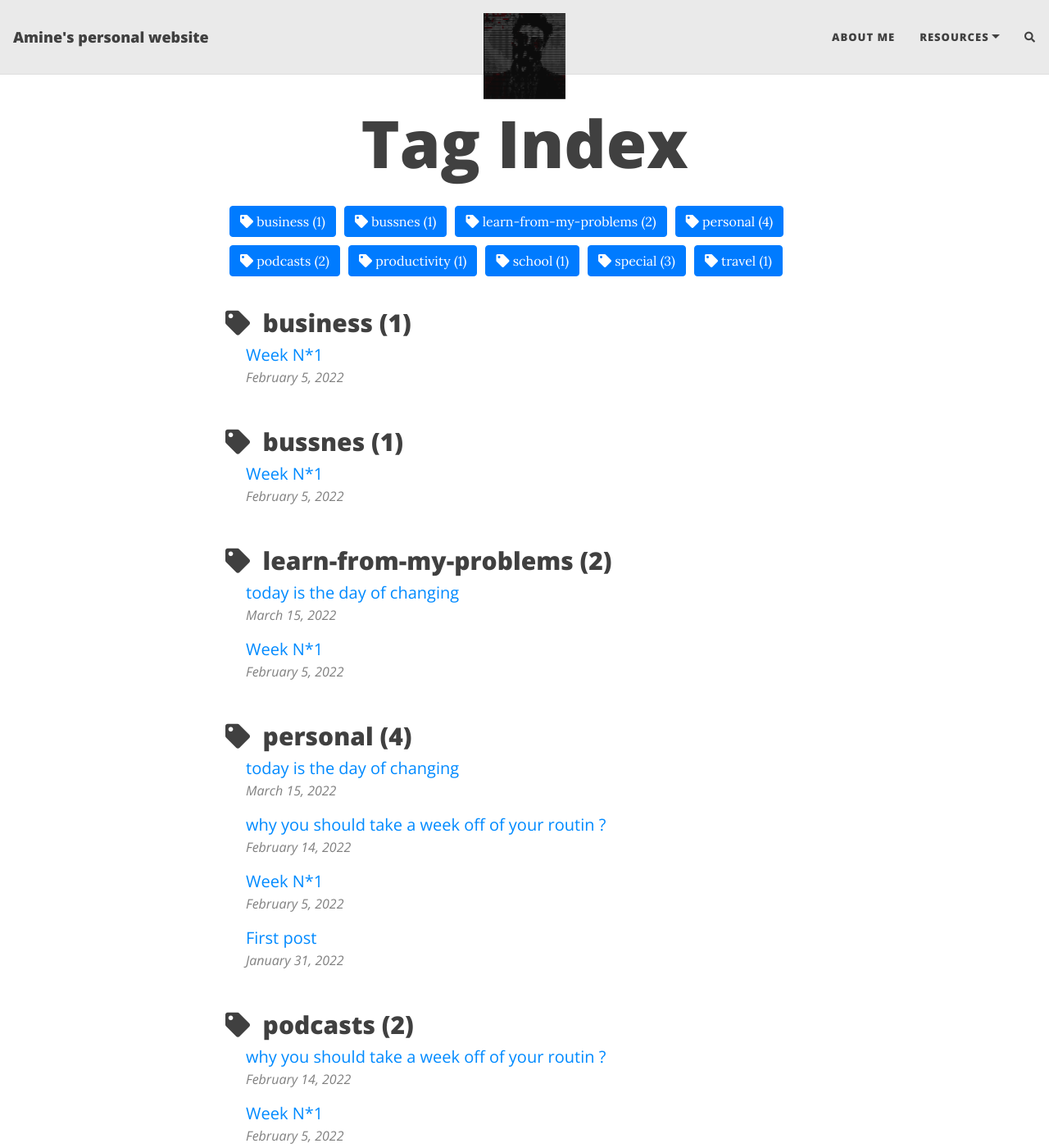
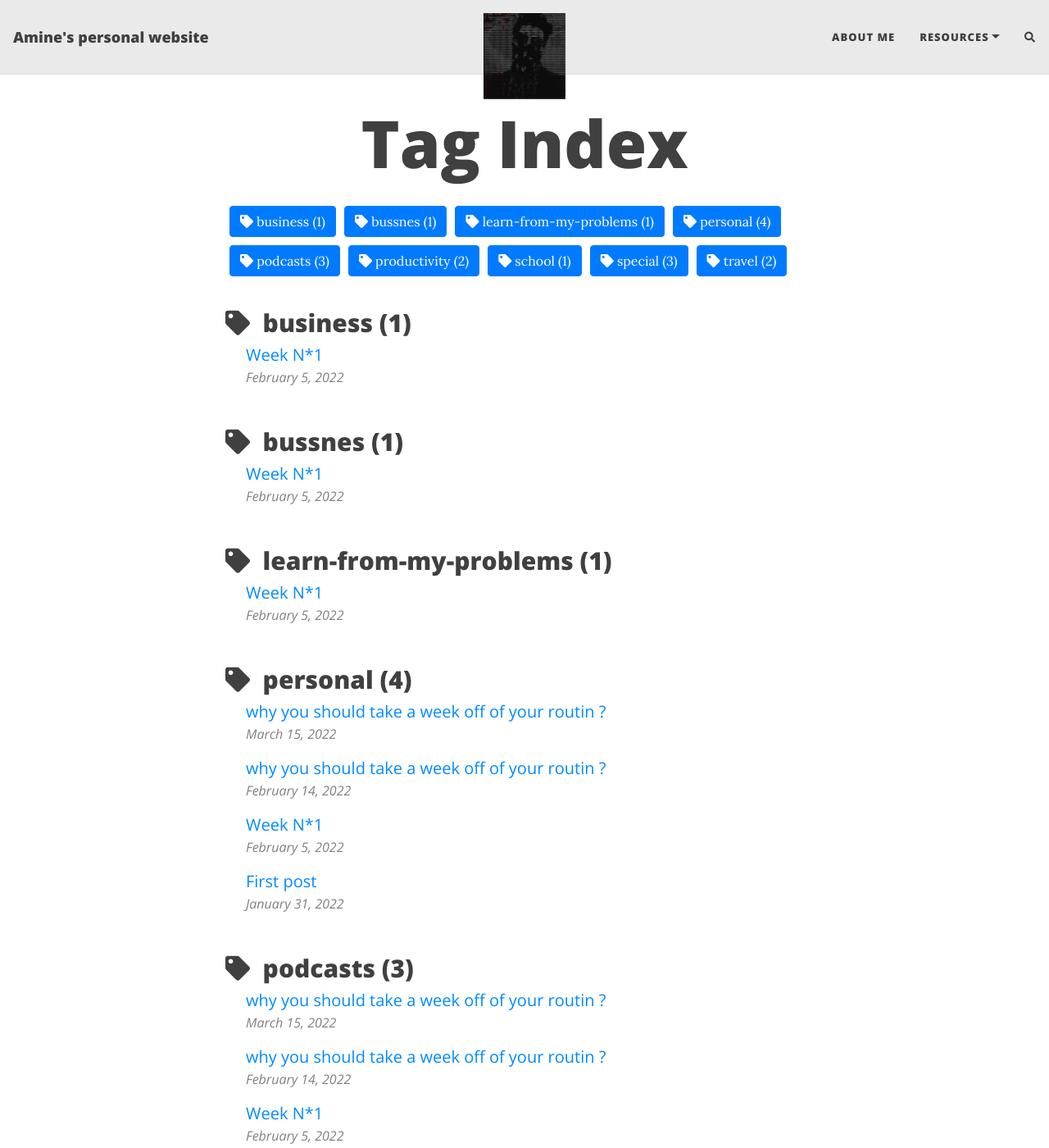
Before and after one commit to Network-Squad/Network-Squad.github.io, a Jekyll site: the page built from tags.html, in a window 1280 px wide and 1400 px high. Shown: the whole window at 82% size. Built offline with Jekyll 4.4.1, drawn with Linux system fonts in a browser that asks for light colours; nearby versions of some CDN libraries; comment, search, counter and statistics services are not loaded; part of the change alters nothing that is shown; some of the changed text lies outside the part shown.

```diff
--- a/_posts/2022-03-15-Time-to-change.md
+++ b/_posts/2022-03-15-Time-to-change.md
@@ -1,48 +1,90 @@
 ---
 layout: post
-title: today is the day of changing
-tags: [personal, special, learn-from-my-problems]
-thumbnail-img: https://i.pinimg.com/236x/2d/f0/72/2df072f9db21c4b4a664a2823281018d.jpg
-cover-img: "https://i.pinimg.com/236x/27/e0/bd/27e0bde2c072c33f6ad1af29d0344fb2.jpg"
+title: why you should take a week off of your routin ?
+tags: [travel, productivity , personal, podcasts , special]
+thumbnail-img: https://i.postimg.cc/7Ym5t785/Whats-App-Image-2022-02-14-at-18-23-17-6.jpg
+cover-img: "https://i.postimg.cc/y84b5Jmz/Whats-App-Image-2022-02-14-at-18-23-17-2.jpg"
 ---
 
-Hi friends
-expetion blog
+<span style="background-color: #C6BF9C;">**why you should take a week off**</span>  ; leave your life behind and travel with familly /friends/ solo to a village/places ;live a simple life for a week ; then come back to ur life and hustle
 
-im ashamed of my self ; while im sitting here and typing this my foggy thoughts , i made mistakes , i feel like im giving up on my dreams , i just want to have fun doing absolotly nothing to do with my dream ; i want to be confotobale and happy ; but thats wrong ; im really afraid of taking risk and doing stuff ; cuz of that pain after u do shit ton of work and failled that feer of failling makes me delay my dream ; and just live as it is ; watching yt videos waisting shit ton of time ; ican see the vision but i should remmember that the fucking pain is fun ; confotbale its the real pain ; do pain stuff ; keep fucking trying dont ever quite ; enjoy that fucking pain ; cuz someone out there in this world choose the pain over confort and gain adventege over u ; pain not over until u acheive ur dream ; step ABZ ; the goal Z ; the first step A , the second step B <
+Hi friends,
+
+I hope you had a wonderful weekend. How’s the weather where you are? Unfortunately, over here, it went from warm temperatures to ice cold 🥶
+
+Did you learned somthing last week ? I traveled with ma familly and i was nervous asf ; meeting familly and i dont know how to talk propaly anyway i learned stuff along the way
+
+## Study - School 📚
+How to use anki ? [fich write down the questions and answers in the other side and test ur self over time to memorize them]
+How to enjoy study ? [use colores and techniqs and study group]
+How to stay focused ? [pomodoro]
+How to take care of school materials ? [group to study with and ]
+
+I prepared a map full of topics that i will have at the exam , with some tips , but im still working on it , to eventely start before the end of this month
+
++ Everyday 2h (using pomodoro techniq) of revising school material of that day
+[the begining always hard ABZ]
+## Lessons from the travel 🗻👏
+![](../assets/img/2022-02-14-why-you-should-take-a-week-off/2022-02-14-why-you-should-take-a-week-off0.png)
+![](../assets/img/2022-02-14-why-you-should-take-a-week-off/2022-02-14-why-you-should-take-a-week-off1.png)
+
+Good view and air ; its kinda cold in there because of the snow in the mountains so wear smth thic
+
++ Dont eat stuff at "autoroute"
+	- expensive
+	- bad food
+*i got stomatch pain when i arrived :(*
+
+![](../assets/img/2022-02-14-why-you-should-take-a-week-off/2022-02-14-why-you-should-take-a-week-off2.png)
+
+Dinosor :)
+
+![](../assets/img/2022-02-14-why-you-should-take-a-week-off/2022-02-14-why-you-should-take-a-week-off3.png)
+
+me and my brother
+
+![](../assets/img/2022-02-14-why-you-should-take-a-week-off/2022-02-14-why-you-should-take-a-week-off4.png)
+
+look wt i found A FREAKINN OOLD SHOOTGUNN
 
 
-im capable of runing a great bussnes from now ; but fear paralyze me
-my fucking emotions are problem
++ <span style="background-color: #C6BF9C;">**My maternal uncle got an interesting collection of old coins and retro stuff**</span>
+![](../assets/img/2022-02-14-why-you-should-take-a-week-off/2022-02-14-why-you-should-take-a-week-off5.png)
+**1980 repvbblica italiana l'100**
+![](../assets/img/2022-02-14-why-you-should-take-a-week-off/2022-02-14-why-you-should-take-a-week-off6.png)
+**HEHEHE**
 
-i shall use the weekends as adventage ; insted of resting
+![](../assets/img/2022-02-14-why-you-should-take-a-week-off/2022-02-14-why-you-should-take-a-week-off7.png)
+**old money**
 
-it doesnt mater wt happen to me today but I CAN ACHEIVE MY DREAM .
+![](../assets/img/2022-02-14-why-you-should-take-a-week-off/2022-02-14-why-you-should-take-a-week-off8.png)
 
 
+he got awesome cool stuff 😎
 
-dreams without goals are just dreams
+## Entertaiment -cars 🚗
+✨✨✨
+![](https://pbs.twimg.com/media/FLkCbVPXMAknE0B?format=jpg&name=large)
+✨✨✨
+![](https://pbs.twimg.com/media/FLkCbVNXoAQEFEd?format=jpg&name=large)
+✨✨✨
+![](https://i.pinimg.com/564x/e3/62/34/e36234d88821886d7d4ae6f56e782a8f.jpg)
+✨✨✨
 
+## Podcasts
+nextt week >...
+## gym ?
+nextt week >...
+## ✍️ Quote of the week
 
-prepare for the examen
-keep failing and trying
+⚡ "People who avoid failure, also avoid success" *[![Twitter URL](https://img.shields.io/twitter/url/https/twitter.com/bukotsunikki.svg?style=social&label=Follow%20%40bukotsunikki)](https://twitter.com/Thebeast_ufc)* ⚡ <br>
+**note 🔍**:
 
-### Conclusion (should be updated)
+should we add a news letter ? IT news maybe
+<p align="center">
+    <img src="https://media.giphy.com/media/WUXTyq8A1C7OebUXOv/giphy.gif">
+</p>
 
-This is really sad and disapointed , at the end we re all gonna die but wt did u acheive , did i pray to god ; did i acheive my dream ? ; where dfaq am i going
-
-### Resources
-
-https://youtu.be/g-jwWYX7Jlo
-
-https://youtu.be/26U_seo0a1g
-
-https://youtu.be/tbnzAVRZ9Xc
-
-
-<p align="center">
-    <img src="https://media.giphy.com/media/3oz8xD8KOjTwxGG1q0/giphy.gif">
-</p>
 
 <p align="center">
     <a href="https://thefamasgame.medium.com/">
```
